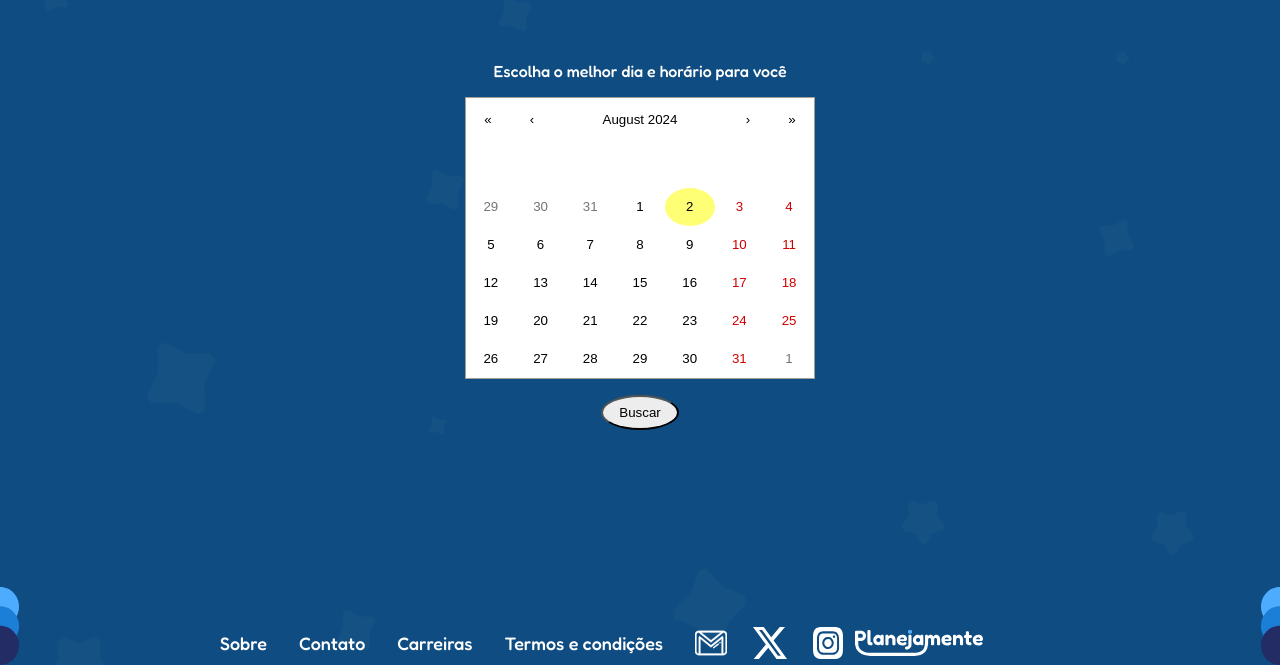
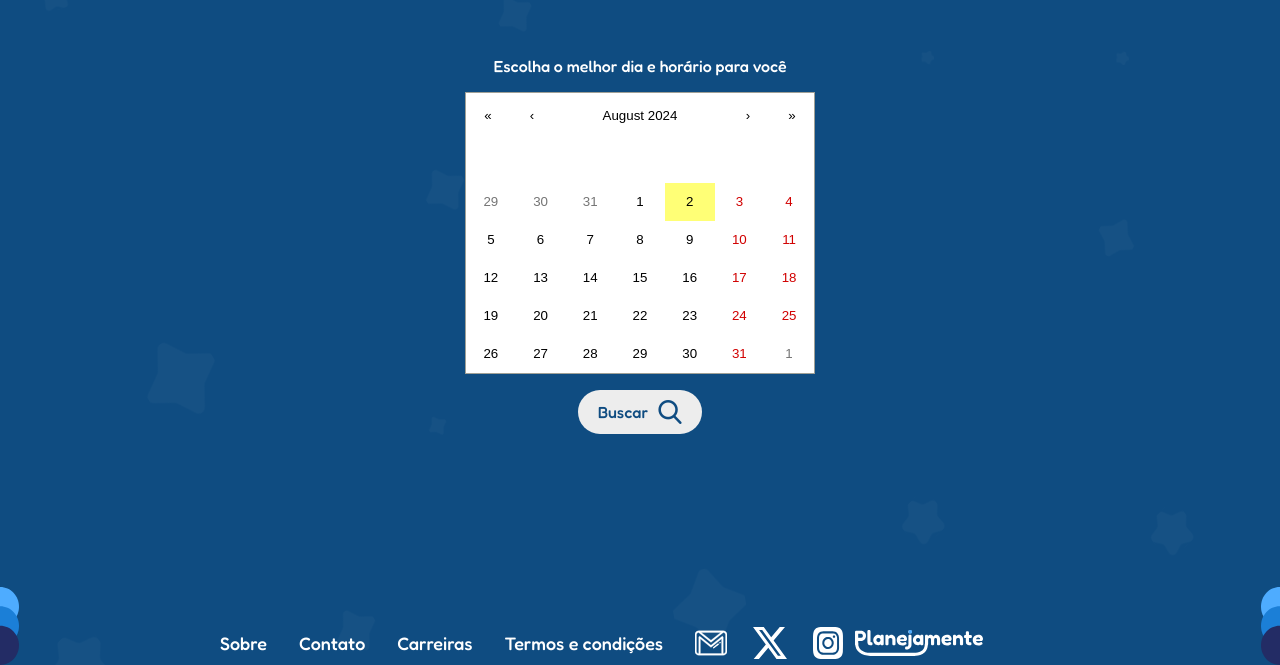
Before and after one commit to Planejamente/planejamente, a React (Create React App) app: page /agendamento in a window 1280 px wide. Shown: the part 135-800 px from the top of the page. Built offline with nearby package versions, Linux system fonts and the light colour scheme.

Commit message:
Subindo botão de busca

```diff
--- a/src/components/Buscar/buscar.jsx
+++ b/src/components/Buscar/buscar.jsx
@@ -1,10 +1,13 @@
 import React from "react";
-import "./buscar.module.css";
+import styles from "./buscar.module.css";
+import SearchIcon from '../../utils/assets/search.png'
 
 const Buscar = () => {
     return (
         <div>
-            <button>Buscar</button>
+            <button className={styles['bntBuscar']}>Buscar
+                <img className={styles['searchIcon']} src={SearchIcon} alt="Search Icon" />
+            </button>
         </div>
     );
 };
--- a/src/components/Buscar/buscar.module.css
+++ b/src/components/Buscar/buscar.module.css
@@ -1,5 +1,27 @@
-button {
-    background-color: #EDEDED;
+.bntBuscar {
+    /* background-color: #EDEDED;
     padding: 0.5rem 1rem;
     border-radius: 60%;
+    border: 1px;
+    cursor: pointer; */
+    padding: 10px 20px 10px 20px;
+    background-color: #EDEDED;
+    color: #0F4C81;
+    border: none;
+    border-radius: 40px;
+    cursor: pointer;
+    font-family: 'Fredoka';
+    font-weight: 300;
+    font-size: medium;
+    display: flex;
+    align-items: center;
+    transition: transform 0.3s ease-in-out;
 }
+
+.searchIcon{
+    margin-left: 10px;
+}
+
+.bntBuscar:hover {
+    transform: scale(1.1);
+}
```
Also changed, not shown: src/utils/assets/search.png (added).
